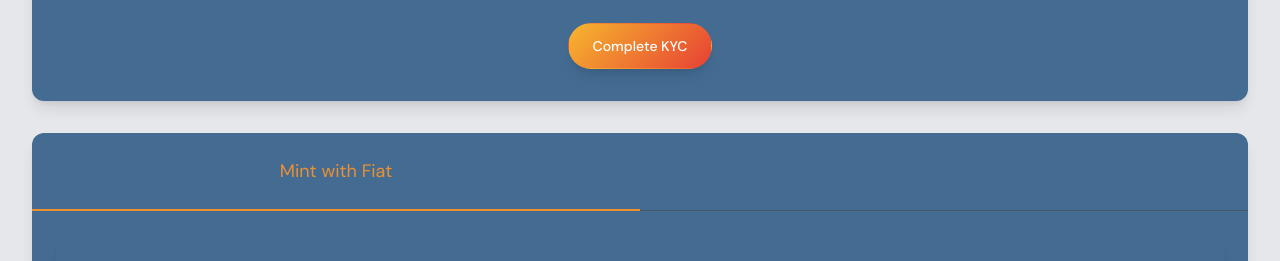
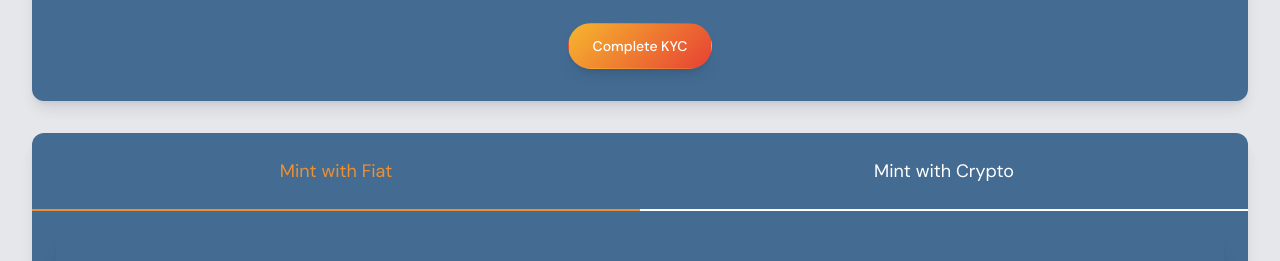
Before and after one commit to ArtisanXCode/GSDTMain, a React (Vite) app: page /token-minting in a window 1280 px wide. Shown: the part 1081-1342 px from the top of the page. Built offline with nearby package versions, Linux system fonts and the light colour scheme.

Commit message:
Minting Token pages changes

```diff
--- a/src/pages/TokenMinting.tsx
+++ b/src/pages/TokenMinting.tsx
@@ -196,7 +196,7 @@ export default function TokenMinting() {
                               borderBottomColor:
                                 activeTab === "fiat"
                                   ? "#ed9030"
-                                  : "transparent",
+                                  : "#ffffff",
                             }}
                           >
                             Mint with Fiat
@@ -214,11 +214,7 @@ export default function TokenMinting() {
                               borderBottomColor:
                                 activeTab === "crypto"
                                   ? "#ed9030"
-                                  : "transparent",
-                              color:
-                                activeTab === "crypto"
-                                  ? "#ed9030"
-                                  : "transparent",
+                                  : "#ffffff",
                             }}
                           >
                             Mint with Crypto
```
